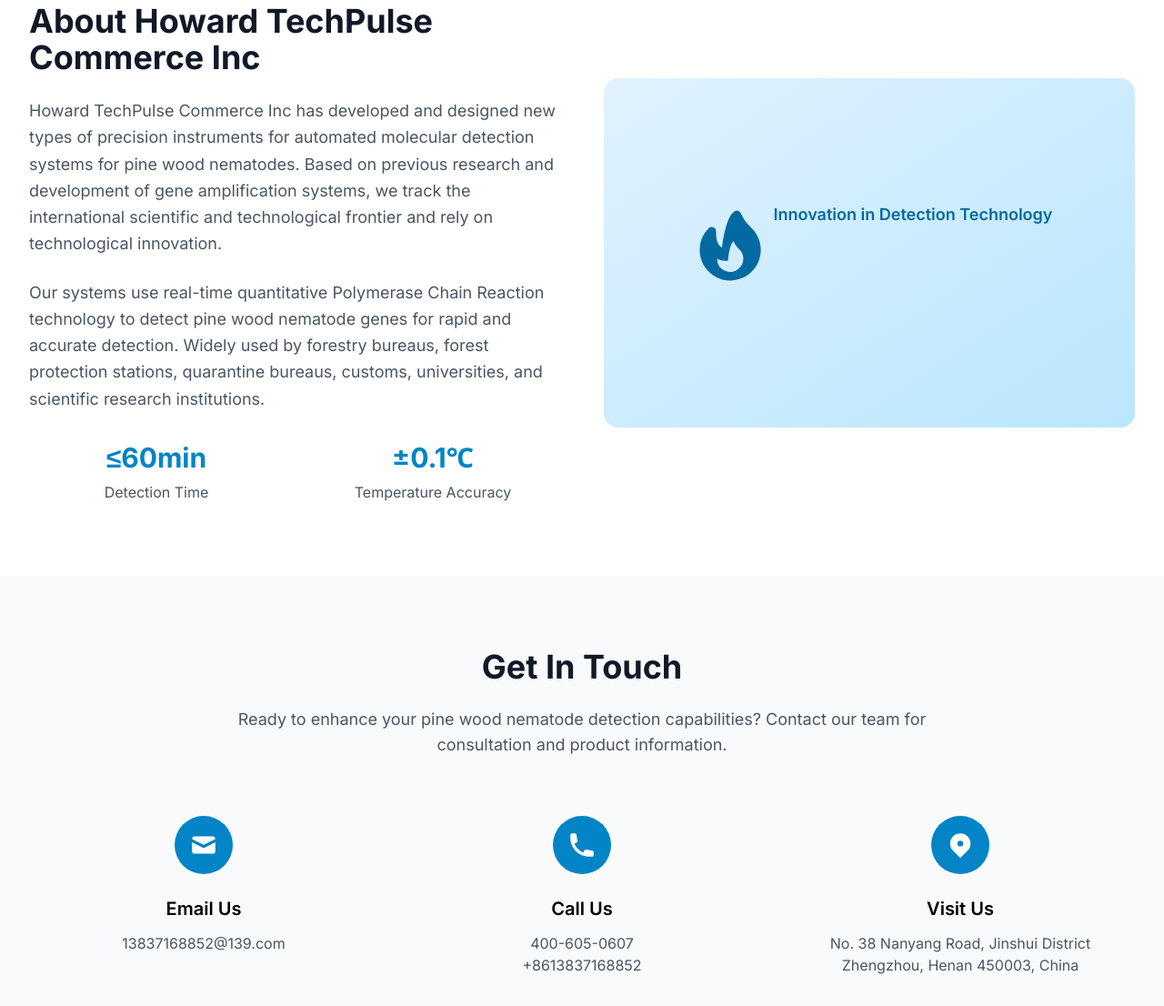
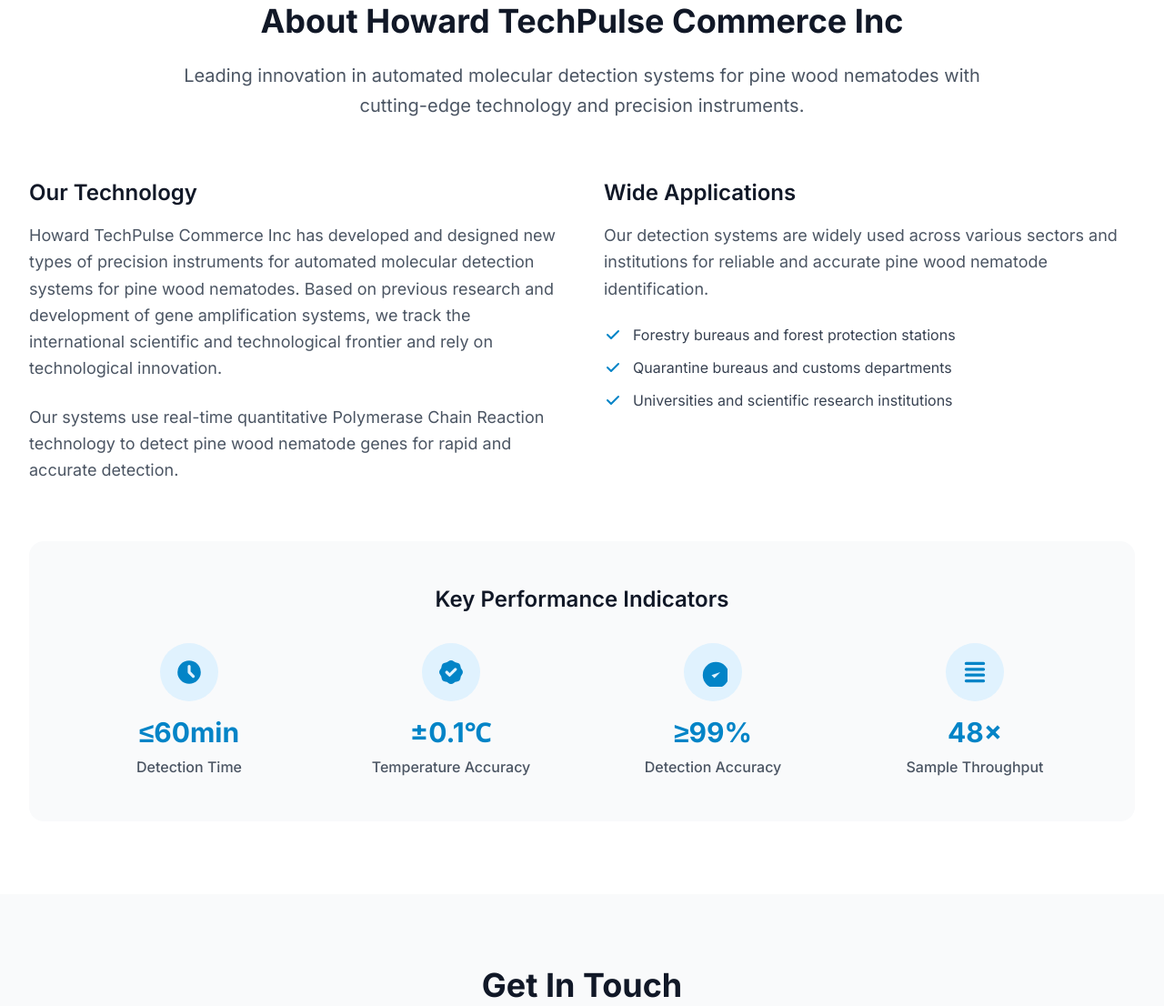
Before and after one commit to lizhijundev/nonglin168_en, a website: page index.html in a window 1280 px wide. Shown: the part 2824-3930 px from the top of the page at 91% size. Drawn offline with nearby package versions, Linux system fonts and the light colour scheme; files that its build step writes are made by us from their sources.

Commit message:
update contact

```diff
--- a/index.html
+++ b/index.html
@@ -204,7 +204,7 @@
             </div>
 
             <div class="grid grid-cols-1 md:grid-cols-3 gap-8">
-                <div class="card group cursor-pointer">
+                <a href="./pages/product-slbx20mini.html" class="card group cursor-pointer block">
                     <!-- SLBX-20mini 产品图片区域 -->
                     <div class="h-56 bg-white flex items-center justify-center overflow-hidden relative rounded-t-lg">
                         <img src="./images/SLBX-20mini.jpg"
@@ -228,17 +228,17 @@
                     <div class="p-6">
                         <h3 class="text-xl font-semibold mb-3 group-hover:text-primary-600 transition-colors">SLBX-20mini Automated Molecular Detection System</h3>
                         <p class="text-gray-600 mb-4">Howard Lee brand precision instrument using real-time quantitative PCR technology with ≥99% accuracy rate and ≤60 minute detection time. One-click automatic operation with ≥16×0.2ml sample throughput.</p>
-                        <a href="./pages/product-slbx20mini.html" class="text-primary-600 hover:text-primary-700 font-medium inline-flex items-center">
+                        <span class="text-primary-600 hover:text-primary-700 font-medium inline-flex items-center">
                             Learn More
                             <svg class="w-4 h-4 ml-2" fill="currentColor" viewBox="0 0 20 20">
                                 <path fill-rule="evenodd" d="M10.293 3.293a1 1 0 011.414 0l6 6a1 1 0 010 1.414l-6 6a1 1 0 01-1.414-1.414L14.586 11H3a1 1 0 110-2h11.586l-4.293-4.293a1 1 0 010-1.414z" clip-rule="evenodd" />
                             </svg>
-                        </a>
+                        </span>
                     </div>
-                </div>
+                </a>
 
-                <div class="card group cursor-pointer">
-                    <!-- SLBX-96 产品图片区域 -->
+                <a href="./pages/product-slbx50.html" class="card group cursor-pointer block">
+                    <!-- SLBX-50 产品图片区域 -->
                     <div class="h-56 bg-white flex items-center justify-center overflow-hidden relative rounded-t-lg">
                         <img src="./images/SLBX-50.jpg"
                              alt="SLBX-50 Automated Molecular Detection System"
@@ -261,16 +261,16 @@
                     <div class="p-6">
                         <h3 class="text-xl font-semibold mb-3 group-hover:text-primary-600 transition-colors">SLBX-50 Automated Molecular Detection System</h3>
                         <p class="text-gray-600 mb-4">Howard Lee brand instrument specially designed for forestry and commodity inspection systems. Features 48-well 2-color fluorescence detection with excellent performance and portability.</p>
-                        <a href="./pages/product-slbx50.html" class="text-primary-600 hover:text-primary-700 font-medium inline-flex items-center">
+                        <span class="text-primary-600 hover:text-primary-700 font-medium inline-flex items-center">
                             Learn More
                             <svg class="w-4 h-4 ml-2" fill="currentColor" viewBox="0 0 20 20">
                                 <path fill-rule="evenodd" d="M10.293 3.293a1 1 0 011.414 0l6 6a1 1 0 010 1.414l-6 6a1 1 0 01-1.414-1.414L14.586 11H3a1 1 0 110-2h11.586l-4.293-4.293a1 1 0 010-1.414z" clip-rule="evenodd" />
                             </svg>
-                        </a>
+                        </span>
                     </div>
-                </div>
+                </a>
 
-                <div class="card group cursor-pointer">
+                <a href="./pages/product-slbx50m.html" class="card group cursor-pointer block">
                     <!-- SLBX-50M 产品图片区域 -->
                     <div class="h-56 bg-white flex items-center justify-center overflow-hidden relative rounded-t-lg">
                         <img src="./images/SLBX-50M.jpg"
@@ -294,14 +294,14 @@
                     <div class="p-6">
                         <h3 class="text-xl font-semibold mb-3 group-hover:text-primary-600 transition-colors">SLBX-50M Automated Molecular Detection System</h3>
                         <p class="text-gray-600 mb-4">Howard Lee brand advanced molecular detection system with ≥48×0.2ml sample capacity, multiple detection technologies, and portable field capabilities.</p>
-                        <a href="./pages/product-slbx50m.html" class="text-primary-600 hover:text-primary-700 font-medium inline-flex items-center">
+                        <span class="text-primary-600 hover:text-primary-700 font-medium inline-flex items-center">
                             Learn More
                             <svg class="w-4 h-4 ml-2" fill="currentColor" viewBox="0 0 20 20">
                                 <path fill-rule="evenodd" d="M10.293 3.293a1 1 0 011.414 0l6 6a1 1 0 010 1.414l-6 6a1 1 0 01-1.414-1.414L14.586 11H3a1 1 0 110-2h11.586l-4.293-4.293a1 1 0 010-1.414z" clip-rule="evenodd" />
                             </svg>
-                        </a>
+                        </span>
                     </div>
-                </div>
+                </a>
             </div>
 
             <div class="text-center mt-12">
@@ -313,46 +313,97 @@
     <!-- About Section -->
     <section id="about" class="py-20 bg-white">
         <div class="max-w-7xl mx-auto px-4 sm:px-6 lg:px-8">
-            <div class="grid grid-cols-1 lg:grid-cols-2 gap-12 items-center">
+            <!-- Section Header -->
+            <div class="text-center mb-16">
+                <h2 class="text-3xl md:text-4xl font-bold text-gray-900 mb-6">About Howard TechPulse Commerce Inc</h2>
+                <p class="text-xl text-gray-600 max-w-4xl mx-auto leading-relaxed">
+                    Leading innovation in automated molecular detection systems for pine wood nematodes with cutting-edge technology and precision instruments.
+                </p>
+            </div>
+
+            <!-- Main Content -->
+            <div class="grid grid-cols-1 lg:grid-cols-2 gap-12 mb-16">
                 <div>
-                    <h2 class="text-3xl md:text-4xl font-bold text-gray-900 mb-6">About Howard TechPulse Commerce Inc</h2>
+                    <h3 class="text-2xl font-semibold text-gray-900 mb-4">Our Technology</h3>
                     <p class="text-lg text-gray-600 mb-6 leading-relaxed">
                         Howard TechPulse Commerce Inc has developed and designed new types of precision instruments for automated molecular detection systems for pine wood nematodes. Based on previous research and development of gene amplification systems, we track the international scientific and technological frontier and rely on technological innovation.
                     </p>
-                    <p class="text-lg text-gray-600 mb-8 leading-relaxed">
-                        Our systems use real-time quantitative Polymerase Chain Reaction technology to detect pine wood nematode genes for rapid and accurate detection. Widely used by forestry bureaus, forest protection stations, quarantine bureaus, customs, universities, and scientific research institutions.
+                    <p class="text-lg text-gray-600 leading-relaxed">
+                        Our systems use real-time quantitative Polymerase Chain Reaction technology to detect pine wood nematode genes for rapid and accurate detection.
                     </p>
-                    <div class="grid grid-cols-2 gap-6">
-                        <div class="text-center">
-                            <div class="text-3xl font-bold text-primary-600 mb-2">≤60min</div>
-                            <div class="text-gray-600">Detection Time</div>
+                </div>
+
+                <div>
+                    <h3 class="text-2xl font-semibold text-gray-900 mb-4">Wide Applications</h3>
+                    <p class="text-lg text-gray-600 mb-6 leading-relaxed">
+                        Our detection systems are widely used across various sectors and institutions for reliable and accurate pine wood nematode identification.
+                    </p>
+                    <div class="space-y-3">
+                        <div class="flex items-center">
+                            <svg class="w-5 h-5 text-primary-600 mr-3" fill="currentColor" viewBox="0 0 20 20">
+                                <path fill-rule="evenodd" d="M16.707 5.293a1 1 0 010 1.414l-8 8a1 1 0 01-1.414 0l-4-4a1 1 0 011.414-1.414L8 12.586l7.293-7.293a1 1 0 011.414 0z" clip-rule="evenodd" />
+                            </svg>
+                            <span class="text-gray-700">Forestry bureaus and forest protection stations</span>
                         </div>
-                        <div class="text-center">
-                            <div class="text-3xl font-bold text-primary-600 mb-2">±0.1℃</div>
-                            <div class="text-gray-600">Temperature Accuracy</div>
+                        <div class="flex items-center">
+                            <svg class="w-5 h-5 text-primary-600 mr-3" fill="currentColor" viewBox="0 0 20 20">
+                                <path fill-rule="evenodd" d="M16.707 5.293a1 1 0 010 1.414l-8 8a1 1 0 01-1.414 0l-4-4a1 1 0 011.414-1.414L8 12.586l7.293-7.293a1 1 0 011.414 0z" clip-rule="evenodd" />
+                            </svg>
+                            <span class="text-gray-700">Quarantine bureaus and customs departments</span>
+                        </div>
+                        <div class="flex items-center">
+                            <svg class="w-5 h-5 text-primary-600 mr-3" fill="currentColor" viewBox="0 0 20 20">
+                                <path fill-rule="evenodd" d="M16.707 5.293a1 1 0 010 1.414l-8 8a1 1 0 01-1.414 0l-4-4a1 1 0 011.414-1.414L8 12.586l7.293-7.293a1 1 0 011.414 0z" clip-rule="evenodd" />
+                            </svg>
+                            <span class="text-gray-700">Universities and scientific research institutions</span>
                         </div>
                     </div>
                 </div>
-                <div class="relative">
-                    <!-- 公司团队或实验室图片区域 -->
-                    <div class="bg-gradient-to-br from-primary-100 to-primary-200 rounded-2xl h-96 flex items-center justify-center overflow-hidden">
-                        <img src="./images/company-lab.jpg"
-                             alt="Howard TechPulse Laboratory and Research Team"
-                             class="w-full h-full object-cover rounded-2xl"
-                             onerror="this.style.display='none'; this.nextElementSibling.style.display='flex';">
-                        <!-- 备用显示区域 -->
-                        <div class="text-center text-primary-700" style="display: none;">
-                            <svg class="w-24 h-24 mx-auto mb-4" fill="currentColor" viewBox="0 0 20 20">
-                                <path fill-rule="evenodd" d="M12.395 2.553a1 1 0 00-1.45-.385c-.345.23-.614.558-.822.88-.214.33-.403.713-.57 1.116-.334.804-.614 1.768-.84 2.734a31.365 31.365 0 00-.613 3.58 2.64 2.64 0 01-.945-1.067c-.328-.68-.398-1.534-.398-2.654A1 1 0 005.05 6.05 6.981 6.981 0 003 11a7 7 0 1011.95-4.95c-.592-.591-.98-.985-1.348-1.467-.363-.476-.724-1.063-1.207-2.03zM12.12 15.12A3 3 0 017 13s.879.5 2.5.5c0-1 .5-4 1.25-4.5.5 1 .786 1.293 1.371 1.879A2.99 2.99 0 0113 13a2.99 2.99 0 01-.879 2.121z" clip-rule="evenodd" />
+            </div>
+
+            <!-- Key Statistics -->
+            <div class="bg-gray-50 rounded-2xl p-8 lg:p-12">
+                <h3 class="text-2xl font-semibold text-gray-900 text-center mb-8">Key Performance Indicators</h3>
+                <div class="grid grid-cols-1 md:grid-cols-4 gap-8">
+                    <div class="text-center">
+                        <div class="w-16 h-16 bg-primary-100 rounded-full flex items-center justify-center mx-auto mb-4">
+                            <svg class="w-8 h-8 text-primary-600" fill="currentColor" viewBox="0 0 20 20">
+                                <path fill-rule="evenodd" d="M10 18a8 8 0 100-16 8 8 0 000 16zm1-12a1 1 0 10-2 0v4a1 1 0 00.293.707l2.828 2.829a1 1 0 101.415-1.415L11 9.586V6z" clip-rule="evenodd" />
                             </svg>
-                            <p class="text-lg font-semibold">Innovation in Detection Technology</p>
                         </div>
+                        <div class="text-3xl font-bold text-primary-600 mb-2">≤60min</div>
+                        <div class="text-gray-600 font-medium">Detection Time</div>
                     </div>
-                    <!-- 图片说明覆盖层 -->
-                    <!-- <div class="absolute bottom-4 left-4 right-4 bg-black bg-opacity-50 text-white rounded-lg p-3">
-                        <p class="text-sm font-medium">Advanced Laboratory & Research Facility</p>
-                        <p class="text-xs opacity-90">Where innovation meets precision in molecular detection</p>
-                    </div> -->
+
+                    <div class="text-center">
+                        <div class="w-16 h-16 bg-primary-100 rounded-full flex items-center justify-center mx-auto mb-4">
+                            <svg class="w-8 h-8 text-primary-600" fill="currentColor" viewBox="0 0 20 20">
+                                <path fill-rule="evenodd" d="M6.267 3.455a3.066 3.066 0 001.745-.723 3.066 3.066 0 013.976 0 3.066 3.066 0 001.745.723 3.066 3.066 0 012.812 2.812c.051.643.304 1.254.723 1.745a3.066 3.066 0 010 3.976 3.066 3.066 0 00-.723 1.745 3.066 3.066 0 01-2.812 2.812 3.066 3.066 0 00-1.745.723 3.066 3.066 0 01-3.976 0 3.066 3.066 0 00-1.745-.723 3.066 3.066 0 01-2.812-2.812 3.066 3.066 0 00-.723-1.745 3.066 3.066 0 010-3.976 3.066 3.066 0 00.723-1.745 3.066 3.066 0 012.812-2.812zm7.44 5.252a1 1 0 00-1.414-1.414L9 10.586 7.707 9.293a1 1 0 00-1.414 1.414l2 2a1 1 0 001.414 0l4-4z" clip-rule="evenodd" />
+                            </svg>
+                        </div>
+                        <div class="text-3xl font-bold text-primary-600 mb-2">±0.1℃</div>
+                        <div class="text-gray-600 font-medium">Temperature Accuracy</div>
+                    </div>
+
+                    <div class="text-center">
+                        <div class="w-16 h-16 bg-primary-100 rounded-full flex items-center justify-center mx-auto mb-4">
+                            <svg class="w-8 h-8 text-primary-600" fill="currentColor" viewBox="0 0 20 20">
+                                <path d="M9 12l2 2 4-4m6 2a9 9 0 11-18 0 9 9 0 0118 0z" />
+                            </svg>
+                        </div>
+                        <div class="text-3xl font-bold text-primary-600 mb-2">≥99%</div>
+                        <div class="text-gray-600 font-medium">Detection Accuracy</div>
+                    </div>
+
+                    <div class="text-center">
+                        <div class="w-16 h-16 bg-primary-100 rounded-full flex items-center justify-center mx-auto mb-4">
+                            <svg class="w-8 h-8 text-primary-600" fill="currentColor" viewBox="0 0 20 20">
+                                <path fill-rule="evenodd" d="M3 4a1 1 0 011-1h12a1 1 0 110 2H4a1 1 0 01-1-1zm0 4a1 1 0 011-1h12a1 1 0 110 2H4a1 1 0 01-1-1zm0 4a1 1 0 011-1h12a1 1 0 110 2H4a1 1 0 01-1-1zm0 4a1 1 0 011-1h12a1 1 0 110 2H4a1 1 0 01-1-1z" clip-rule="evenodd" />
+                            </svg>
+                        </div>
+                        <div class="text-3xl font-bold text-primary-600 mb-2">48×</div>
+                        <div class="text-gray-600 font-medium">Sample Throughput</div>
+                    </div>
                 </div>
             </div>
         </div>
@@ -378,7 +429,7 @@
                         </svg>
                     </div>
                     <h3 class="text-xl font-semibold mb-3">Email Us</h3>
-                    <p class="text-gray-600">13837168852@139.com</p>
+                    <p class="text-gray-600">603012719@qq.com</p>
                 </div>
 
                 <div class="text-center">
```
Also changed, not shown: pages/products.html (+22 -22 lines).
